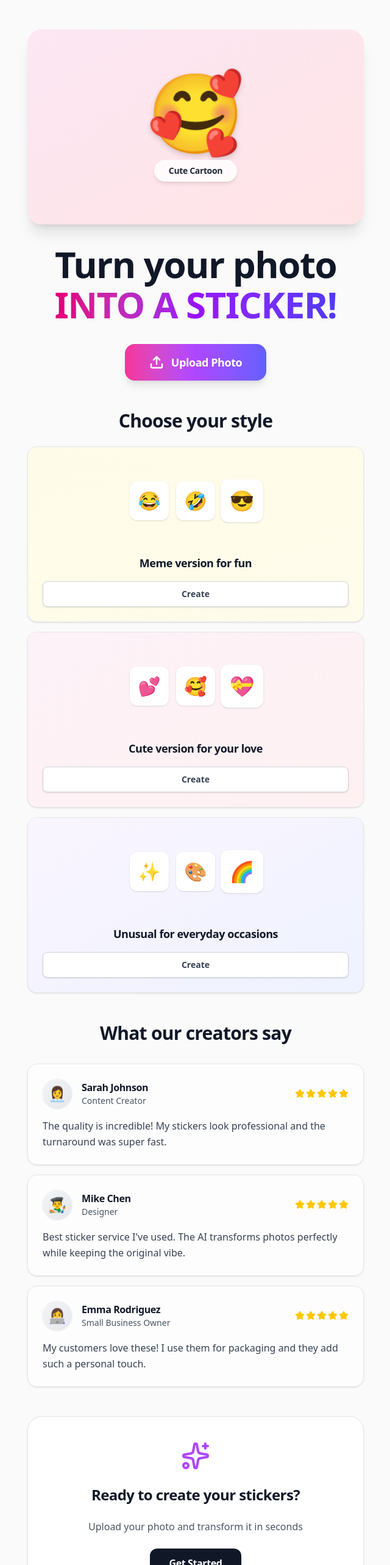
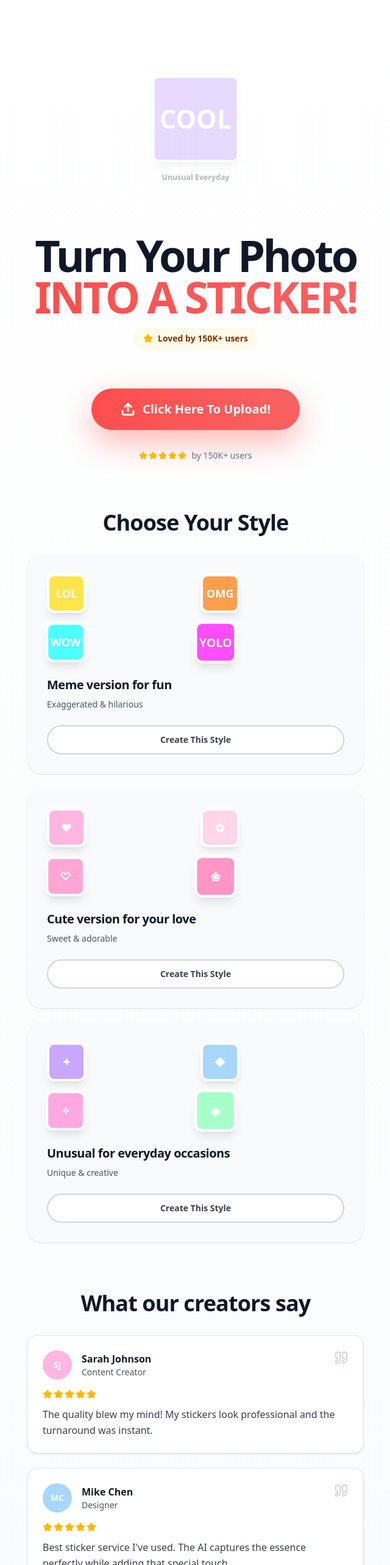
Before and after one commit to dzhabiev/my-project, a Next.js app: page / in a window 1280 px wide. Shown: the top 2566 px of the page at 61% size, without its empty margins (319-959 px from the left). Built offline with nearby package versions, Linux system fonts and the light colour scheme.

Commit message:
update 2

```diff
--- a/package.json
+++ b/package.json
@@ -9,6 +9,7 @@
     "lint": "eslint"
   },
   "dependencies": {
+    "framer-motion": "^12.23.26",
     "lucide-react": "^0.562.0",
     "next": "16.1.1",
     "react": "19.2.3",
--- a/src/app/page.tsx
+++ b/src/app/page.tsx
@@ -1,226 +1,348 @@
 'use client';
 
 import { useState, useEffect } from 'react';
-import { Upload, Star, Sparkles } from 'lucide-react';
+import { motion, AnimatePresence } from 'framer-motion';
+import { Upload, Star, Quote } from 'lucide-react';
 
-const heroStyles = [
-  { name: 'Cute Cartoon', emoji: '🥰', bg: 'from-pink-100 to-rose-100' },
-  { name: 'Funny Meme', emoji: '🤪', bg: 'from-yellow-100 to-orange-100' },
-  { name: 'Unusual Everyday', emoji: '✨', bg: 'from-purple-100 to-indigo-100' },
-];
-
+// Sticker categories with image placeholders
 const styleCategories = [
   {
     title: 'Meme version for fun',
-    stickers: ['😂', '🤣', '😎', '🤪', '😜'],
-    color: 'from-yellow-50 to-amber-50',
+    subtitle: 'Exaggerated & hilarious',
+    stickers: [
+      { color: '#FFE44D', label: 'LOL' },
+      { color: '#FF9E4D', label: 'OMG' },
+      { color: '#4DFFFF', label: 'WOW' },
+      { color: '#FF4DFF', label: 'YOLO' },
+    ],
   },
   {
     title: 'Cute version for your love',
-    stickers: ['💕', '🥰', '💝', '🌸', '🦋'],
-    color: 'from-pink-50 to-rose-50',
+    subtitle: 'Sweet & adorable',
+    stickers: [
+      { color: '#FFB6E1', label: '♥' },
+      { color: '#FFD6E8', label: '✿' },
+      { color: '#FFA6D5', label: '♡' },
+      { color: '#FF96C5', label: '❀' },
+    ],
   },
   {
     title: 'Unusual for everyday occasions',
-    stickers: ['✨', '🎨', '🌈', '🦄', '🌙'],
-    color: 'from-purple-50 to-indigo-50',
+    subtitle: 'Unique & creative',
+    stickers: [
+      { color: '#C9A7FF', label: '✦' },
+      { color: '#A7D7FF', label: '◆' },
+      { color: '#FFA7E1', label: '✧' },
+      { color: '#A7FFC9', label: '◈' },
+    ],
   },
 ];
 
-function DynamicHeroPreview() {
-  const [currentStyleIndex, setCurrentStyleIndex] = useState(0);
-  const [fadeState, setFadeState] = useState('fade-in');
+// Hero carousel images
+const heroImages = [
+  { color: '#FFB6E1', label: 'CUTE', style: 'Cute Cartoon' },
+  { color: '#FFE44D', label: 'FUNNY', style: 'Funny Meme' },
+  { color: '#C9A7FF', label: 'COOL', style: 'Unusual Everyday' },
+];
+
+// Testimonials
+const testimonials = [
+  {
+    name: 'Sarah Johnson',
+    role: 'Content Creator',
+    text: 'The quality blew my mind! My stickers look professional and the turnaround was instant.',
+    avatar: 'SJ',
+    color: '#FFB6E1',
+  },
+  {
+    name: 'Mike Chen',
+    role: 'Designer',
+    text: `Best sticker service I've used. The AI captures the essence perfectly while adding that special touch.`,
+    avatar: 'MC',
+    color: '#A7D7FF',
+  },
+  {
+    name: 'Emma Rodriguez',
+    role: 'Small Business Owner',
+    text: 'My customers absolutely love these! Perfect for branding and adding personality to packaging.',
+    avatar: 'ER',
+    color: '#FFA7E1',
+  },
+];
+
+// Sticker component with the specific "sticker look"
+function StickerPreview({ color, label, size = 'md' }: { color: string; label: string; size?: 'sm' | 'md' | 'lg' }) {
+  const sizeClasses = {
+    sm: 'h-16 w-16 text-lg',
+    md: 'h-24 w-24 text-2xl',
+    lg: 'h-40 w-40 text-5xl',
+  };
+
+  return (
+    <motion.div
+      whileHover={{ scale: 1.05, rotate: 5 }}
+      whileTap={{ scale: 0.95 }}
+      className={`${sizeClasses[size]} flex items-center justify-center rounded-xl border-4 border-white font-bold text-white shadow-[0_10px_15px_-3px_rgba(0,0,0,0.1),0_4px_6px_-2px_rgba(0,0,0,0.05)] transition-all`}
+      style={{
+        backgroundColor: color,
+        filter: 'drop-shadow(0 0 8px rgba(255, 255, 255, 0.8))',
+      }}
+    >
+      {label}
+    </motion.div>
+  );
+}
+
+// Hero section with cycling stickers
+function HeroSticker() {
+  const [currentIndex, setCurrentIndex] = useState(0);
 
   useEffect(() => {
     const interval = setInterval(() => {
-      setFadeState('fade-out');
-      setTimeout(() => {
-        setCurrentStyleIndex((prev) => (prev + 1) % heroStyles.length);
-        setFadeState('fade-in');
-      }, 300);
-    }, 1500);
-
+      setCurrentIndex((prev) => (prev + 1) % heroImages.length);
+    }, 2000);
     return () => clearInterval(interval);
   }, []);
 
-  const currentStyle = heroStyles[currentStyleIndex];
-
   return (
-    <div className="relative h-80 w-full overflow-hidden rounded-3xl bg-gradient-to-br from-gray-50 to-gray-100 shadow-xl">
-      <div
-        className={`flex h-full w-full items-center justify-center bg-gradient-to-br ${currentStyle.bg} transition-opacity duration-300 ${
-          fadeState === 'fade-in' ? 'opacity-100' : 'opacity-0'
-        }`}
+    <div className="relative flex h-64 w-full items-center justify-center">
+      <AnimatePresence mode="wait">
+        <motion.div
+          key={currentIndex}
+          initial={{ opacity: 0, scale: 0.8, y: 20 }}
+          animate={{ opacity: 1, scale: 1, y: 0 }}
+          exit={{ opacity: 0, scale: 0.8, y: -20 }}
+          transition={{ duration: 0.5 }}
+          className="absolute"
         >
-        <div className="flex flex-col items-center gap-4">
-          <span className="text-9xl drop-shadow-lg">{currentStyle.emoji}</span>
-          <p className="rounded-full bg-white/80 px-6 py-2 text-sm font-semibold tracking-tight text-gray-800 shadow-md backdrop-blur-sm">
-            {currentStyle.name}
+          <motion.div
+            animate={{ y: [0, -10, 0] }}
+            transition={{ duration: 2, repeat: Infinity, ease: 'easeInOut' }}
+          >
+            <StickerPreview
+              color={heroImages[currentIndex].color}
+              label={heroImages[currentIndex].label}
+              size="lg"
+            />
+          </motion.div>
+          <p className="mt-4 text-center text-sm font-semibold text-gray-600">
+            {heroImages[currentIndex].style}
           </p>
-        </div>
-      </div>
+        </motion.div>
+      </AnimatePresence>
     </div>
   );
 }
 
-function StyleCategoryCard({ category }: { category: typeof styleCategories[0] }) {
-  const [currentStickerIndex, setCurrentStickerIndex] = useState(0);
+// Category card with bento-style layout
+function CategoryCard({ category }: { category: typeof styleCategories[0] }) {
+  const [currentIndex, setCurrentIndex] = useState(0);
 
   useEffect(() => {
     const interval = setInterval(() => {
-      setCurrentStickerIndex((prev) => (prev + 1) % category.stickers.length);
+      setCurrentIndex((prev) => (prev + 1) % category.stickers.length);
     }, 2000);
-
     return () => clearInterval(interval);
   }, [category.stickers.length]);
 
   return (
-    <div className="group overflow-hidden rounded-2xl border border-gray-200 bg-white shadow-sm transition-all duration-300 hover:-translate-y-1 hover:shadow-lg">
-      <div className={`bg-gradient-to-br ${category.color} p-6`}>
-        <div className="mb-6 flex h-32 items-center justify-center">
-          <div className="grid grid-cols-3 gap-3">
-            {category.stickers.slice(0, 3).map((sticker, idx) => (
-              <div
+    <motion.div
+      whileHover={{ y: -10 }}
+      className="overflow-hidden rounded-3xl bg-[#F9FAFB] p-8 shadow-sm transition-shadow hover:shadow-lg"
+    >
+      {/* Internal gallery - 2x2 grid */}
+      <div className="mb-6 grid grid-cols-2 gap-4">
+        {category.stickers.map((sticker, idx) => (
+          <motion.div
             key={idx}
-                className={`flex h-16 w-16 items-center justify-center rounded-xl bg-white shadow-sm transition-all duration-500 ${
-                  idx === currentStickerIndex % 3 ? 'scale-110' : 'scale-100'
-                }`}
+            animate={{
+              scale: idx === currentIndex ? 1.1 : 1,
+            }}
+            transition={{ duration: 0.3 }}
           >
-                <span className="text-3xl">{sticker}</span>
-              </div>
+            <StickerPreview color={sticker.color} label={sticker.label} size="sm" />
+          </motion.div>
         ))}
       </div>
-        </div>
 
-        <h3 className="mb-4 text-center text-lg font-bold tracking-tight text-gray-900">
+      {/* Card content */}
+      <h3 className="mb-2 text-xl font-bold tracking-tight text-gray-900">
         {category.title}
       </h3>
+      <p className="mb-6 text-sm text-gray-600">{category.subtitle}</p>
 
-        <button className="w-full rounded-lg border border-gray-300 bg-white px-4 py-2.5 text-sm font-semibold text-gray-700 shadow-sm transition-all duration-300 hover:border-gray-400 hover:bg-gray-50 active:scale-[0.98]">
-          Create
-        </button>
-      </div>
-    </div>
+      {/* Action button */}
+      <motion.button
+        whileHover={{ scale: 1.02 }}
+        whileTap={{ scale: 0.98 }}
+        className="w-full rounded-full border-2 border-gray-300 bg-white px-6 py-3 text-sm font-semibold text-gray-700 transition-all hover:border-gray-400 hover:bg-gray-50"
+      >
+        Create This Style
+      </motion.button>
+    </motion.div>
   );
 }
 
 export default function Home() {
   return (
-    <div className="min-h-screen bg-[#FAFAFA]" style={{ fontFamily: 'system-ui, -apple-system, sans-serif' }}>
-      <div className="mx-auto flex max-w-[600px] flex-col gap-12 px-6 py-12">
+    <div
+      className="min-h-screen bg-gradient-to-b from-white to-gray-50"
+      style={{ fontFamily: 'system-ui, -apple-system, BlinkMacSystemFont, sans-serif' }}
+    >
+      <div className="mx-auto w-full max-w-[600px] px-6 py-16 md:py-24">
 
-        {/* Dynamic Hero Preview */}
-        <div className="flex flex-col gap-8">
-          <DynamicHeroPreview />
+        {/* Hero Section */}
+        <section className="mb-20 flex flex-col items-center gap-8">
+          {/* Hero Sticker Animation */}
+          <HeroSticker />
 
-          {/* Main Headline */}
-          <h1 className="text-center text-5xl font-bold leading-[1.1] tracking-tight text-gray-900 md:text-6xl">
-            Turn your photo<br />
-            <span className="bg-gradient-to-r from-pink-600 via-purple-600 to-indigo-600 bg-clip-text text-transparent">
+          {/* Headline */}
+          <div className="text-center">
+            <h1 className="mb-4 text-5xl font-extrabold leading-[0.95] tracking-[-0.05em] text-gray-900 md:text-7xl">
+              Turn Your Photo<br />
+              <span className="bg-gradient-to-r from-[#FF4D4D] to-[#F96161] bg-clip-text text-transparent">
                 INTO A STICKER!
               </span>
             </h1>
 
-          {/* Primary CTA with pulse animation */}
-          <div className="flex justify-center">
-            <button className="group relative overflow-hidden rounded-2xl bg-gradient-to-r from-pink-500 via-purple-500 to-indigo-500 px-10 py-4 font-bold text-white shadow-lg transition-all duration-300 hover:scale-105 hover:shadow-2xl active:scale-95">
-              <div className="absolute inset-0 animate-pulse bg-white opacity-0 group-hover:opacity-20"></div>
-              <div className="flex items-center gap-3">
-                <Upload className="h-6 w-6" strokeWidth={2.5} />
-                <span className="text-lg tracking-tight">Upload Photo</span>
-              </div>
-            </button>
-          </div>
+            {/* Trust Badge */}
+            <motion.div
+              initial={{ opacity: 0, y: 10 }}
+              animate={{ opacity: 1, y: 0 }}
+              transition={{ delay: 0.2 }}
+              className="mb-8 inline-flex items-center gap-2 rounded-full bg-amber-50 px-4 py-2 text-sm font-semibold text-amber-900"
+            >
+              <Star className="h-4 w-4 fill-amber-400 text-amber-400" />
+              Loved by 150K+ users
+            </motion.div>
           </div>
 
-        {/* Style Category Cards */}
-        <section className="flex flex-col gap-6">
-          <h2 className="text-center text-3xl font-bold tracking-tight text-gray-900">
-            Choose your style
+          {/* Main CTA with Pink Glow */}
+          <motion.button
+            whileHover={{ scale: 1.05 }}
+            whileTap={{ scale: 0.95 }}
+            className="rounded-full bg-gradient-to-r from-[#FF4D4D] to-[#F96161] px-12 py-5 text-xl font-bold text-white shadow-[0_20px_50px_rgba(255,77,77,0.4)] transition-all hover:shadow-[0_25px_60px_rgba(255,77,77,0.5)]"
+          >
+            <div className="flex items-center gap-3">
+              <Upload className="h-6 w-6" strokeWidth={3} />
+              Click Here To Upload!
+            </div>
+          </motion.button>
+
+          {/* Secondary Trust */}
+          <div className="flex items-center gap-2 text-sm text-gray-500">
+            <div className="flex gap-0.5">
+              {[...Array(5)].map((_, i) => (
+                <Star key={i} className="h-3.5 w-3.5 fill-amber-400 text-amber-400" />
+              ))}
+            </div>
+            <span>by 150K+ users</span>
+          </div>
+        </section>
+
+        {/* Category Cards - Bento Style */}
+        <section className="mb-20">
+          <h2 className="mb-8 text-center text-4xl font-bold tracking-tight text-gray-900">
+            Choose Your Style
           </h2>
 
-          <div className="flex flex-col gap-4">
+          <div className="flex flex-col gap-6">
             {styleCategories.map((category, idx) => (
-              <StyleCategoryCard key={idx} category={category} />
+              <CategoryCard key={idx} category={category} />
             ))}
           </div>
         </section>
 
-        {/* Social Proof - Reviews */}
-        <section className="flex flex-col gap-8">
-          <h2 className="text-center text-3xl font-bold tracking-tight text-gray-900">
+        {/* Testimonials Section */}
+        <section className="mb-20">
+          <h2 className="mb-8 text-center text-4xl font-bold tracking-tight text-gray-900">
             What our creators say
           </h2>
 
-          <div className="flex flex-col gap-4">
-            {[
-              {
-                name: 'Sarah Johnson',
-                role: 'Content Creator',
-                text: 'The quality is incredible! My stickers look professional and the turnaround was super fast.',
-                avatar: '👩‍💼',
-                rating: 5,
-              },
-              {
-                name: 'Mike Chen',
-                role: 'Designer',
-                text: `Best sticker service I've used. The AI transforms photos perfectly while keeping the original vibe.`,
-                avatar: '👨‍🎨',
-                rating: 5,
-              },
-              {
-                name: 'Emma Rodriguez',
-                role: 'Small Business Owner',
-                text: 'My customers love these! I use them for packaging and they add such a personal touch.',
-                avatar: '👩‍💻',
-                rating: 5,
-              },
-            ].map((review, idx) => (
+          <div className="flex flex-col gap-6 md:grid md:grid-cols-1">
+            {testimonials.map((testimonial, idx) => (
+              <motion.div
+                key={idx}
+                initial={{ opacity: 0, y: 20 }}
+                whileInView={{ opacity: 1, y: 0 }}
+                viewport={{ once: true }}
+                transition={{ delay: idx * 0.1 }}
+                whileHover={{ y: -5 }}
+                className="rounded-2xl border border-gray-200 bg-white p-6 shadow-sm transition-shadow hover:shadow-md"
+              >
+                <div className="mb-4 flex items-start justify-between">
+                  <div className="flex items-center gap-4">
+                    {/* Avatar */}
                     <div
-                key={idx}
-                className="overflow-hidden rounded-2xl border border-gray-200 bg-white/60 p-6 shadow-sm backdrop-blur-sm transition-all duration-300 hover:-translate-y-1 hover:shadow-md"
+                      className="flex h-12 w-12 items-center justify-center rounded-full text-sm font-bold text-white"
+                      style={{ backgroundColor: testimonial.color }}
                     >
-                <div className="mb-4 flex items-center gap-4">
-                  <div className="flex h-12 w-12 items-center justify-center rounded-full bg-gradient-to-br from-gray-100 to-gray-200 text-2xl shadow-sm">
-                    {review.avatar}
+                      {testimonial.avatar}
                     </div>
-                  <div className="flex-1">
-                    <p className="font-semibold tracking-tight text-gray-900">{review.name}</p>
-                    <p className="text-sm text-gray-600">{review.role}</p>
+
+                    {/* Name and role */}
+                    <div>
+                      <p className="font-bold text-gray-900">{testimonial.name}</p>
+                      <p className="text-sm text-gray-600">{testimonial.role}</p>
                     </div>
-                  <div className="flex gap-0.5">
-                    {[...Array(review.rating)].map((_, i) => (
-                      <Star key={i} className="h-4 w-4 fill-yellow-400 text-yellow-400" />
+                  </div>
+
+                  {/* Quote icon */}
+                  <Quote className="h-6 w-6 text-gray-300" />
+                </div>
+
+                {/* Stars */}
+                <div className="mb-3 flex gap-0.5">
+                  {[...Array(5)].map((_, i) => (
+                    <Star key={i} className="h-4 w-4 fill-amber-400 text-amber-400" />
                   ))}
                 </div>
-                </div>
-                <p className="leading-relaxed text-gray-700">{review.text}</p>
-              </div>
+
+                {/* Testimonial text */}
+                <p className="leading-relaxed text-gray-700">{testimonial.text}</p>
+              </motion.div>
             ))}
           </div>
         </section>
 
-        {/* Secondary CTA */}
-        <div className="flex flex-col items-center gap-6 rounded-3xl border border-gray-200 bg-white p-10 shadow-sm">
-          <Sparkles className="h-12 w-12 text-purple-500" strokeWidth={2} />
-          <h3 className="text-center text-2xl font-bold tracking-tight text-gray-900">
+        {/* Final CTA Section */}
+        <motion.section
+          initial={{ opacity: 0 }}
+          whileInView={{ opacity: 1 }}
+          viewport={{ once: true }}
+          className="mb-16 rounded-3xl border border-gray-200 bg-white p-12 text-center shadow-sm"
+        >
+          <h3 className="mb-4 text-3xl font-bold tracking-tight text-gray-900">
             Ready to create your stickers?
           </h3>
-          <p className="text-center text-gray-600">
-            Upload your photo and transform it in seconds
+          <p className="mb-8 text-gray-600">
+            Join 150K+ happy creators and transform your photos in seconds
           </p>
-          <button className="rounded-xl bg-gray-900 px-8 py-3 font-semibold tracking-tight text-white shadow-lg transition-all duration-300 hover:scale-105 hover:bg-gray-800 active:scale-95">
-            Get Started
-          </button>
-        </div>
+
+          <motion.button
+            whileHover={{ scale: 1.05 }}
+            whileTap={{ scale: 0.95 }}
+            className="rounded-full bg-gray-900 px-10 py-4 text-lg font-bold text-white shadow-lg transition-all hover:bg-gray-800"
+          >
+            Get Started Free
+          </motion.button>
+        </motion.section>
 
         {/* Footer */}
         <footer className="border-t border-gray-200 pt-8 text-center">
-          <div className="mb-4 flex justify-center gap-8 text-sm">
-            <a href="#" className="text-gray-600 transition-colors hover:text-gray-900">About</a>
-            <a href="#" className="text-gray-600 transition-colors hover:text-gray-900">Contact</a>
-            <a href="#" className="text-gray-600 transition-colors hover:text-gray-900">Privacy</a>
-            <a href="#" className="text-gray-600 transition-colors hover:text-gray-900">Terms</a>
+          <div className="mb-4 flex justify-center gap-8 text-sm font-medium">
+            <a href="#" className="text-gray-600 transition-colors hover:text-gray-900">
+              About
+            </a>
+            <a href="#" className="text-gray-600 transition-colors hover:text-gray-900">
+              Contact
+            </a>
+            <a href="#" className="text-gray-600 transition-colors hover:text-gray-900">
+              Privacy
+            </a>
+            <a href="#" className="text-gray-600 transition-colors hover:text-gray-900">
+              Terms
+            </a>
           </div>
           <p className="text-sm text-gray-500">© 2024 CustomStickerPack. All rights reserved.</p>
         </footer>
```
Also changed, not shown: 1 other file (tests, documents, lock files or other folders). Lines whose indentation alone changed are shown as unchanged.
